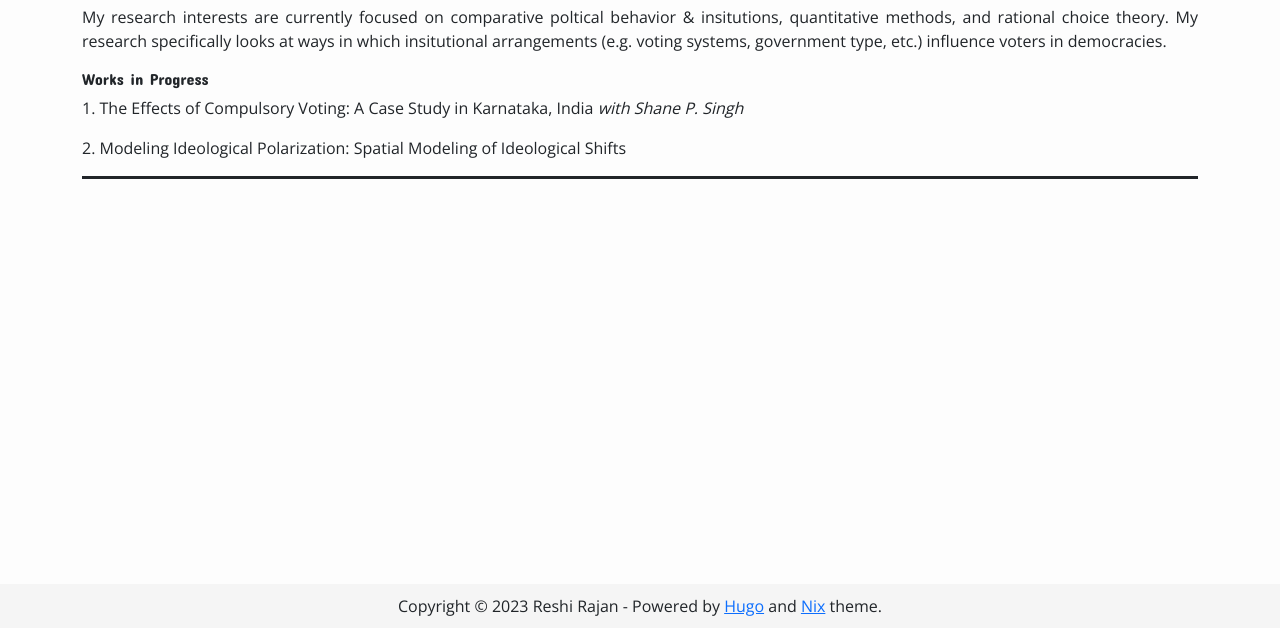
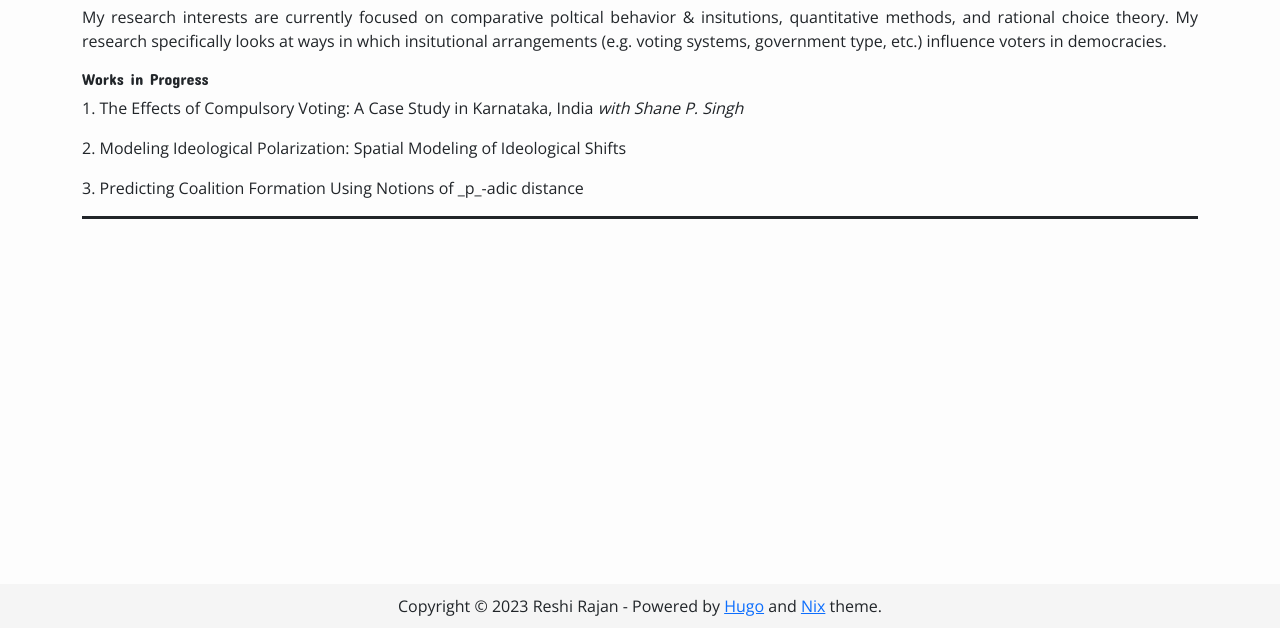
Before and after one commit to reshi-rajan/old-website, a plain HTML site: page research/index.html in a window 1280 px wide. Shown: the part 172-800 px from the top of the page. Drawn offline with nearby package versions, Linux system fonts and the light colour scheme.

Commit message:
research update

```diff
--- a/research/index.html
+++ b/research/index.html
@@ -88,6 +88,7 @@
 <h6 id="works-in-progress">Works in Progress</h6>
 <p>1. The Effects of Compulsory Voting: A Case Study in Karnataka, India <em>with Shane P. Singh</em></p>
 <p>2. Modeling Ideological Polarization: Spatial Modeling of Ideological Shifts</p>
+<p>3. Predicting Coalition Formation Using Notions of _p_-adic distance</p>
 
                 </div>
 
```
